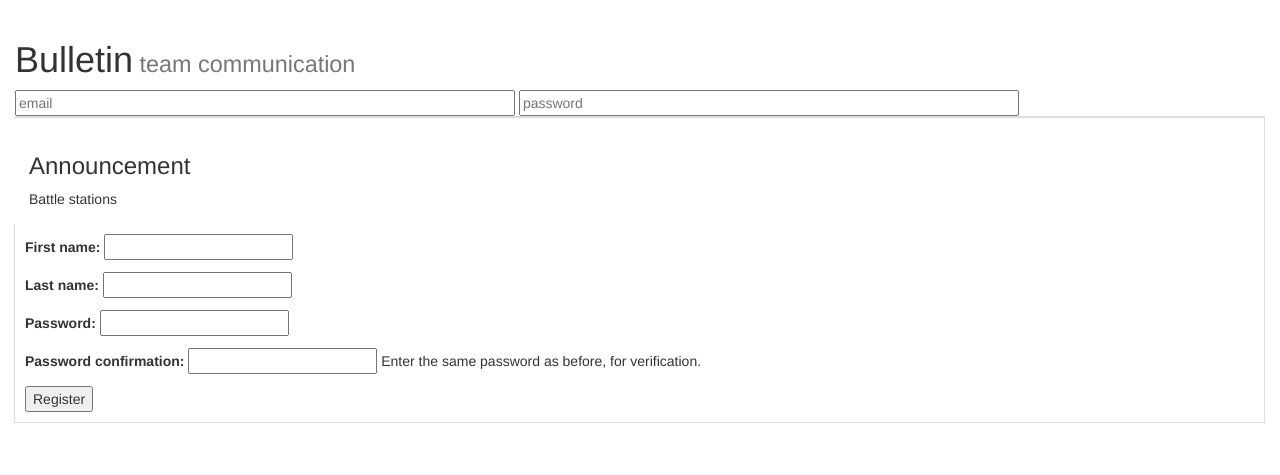
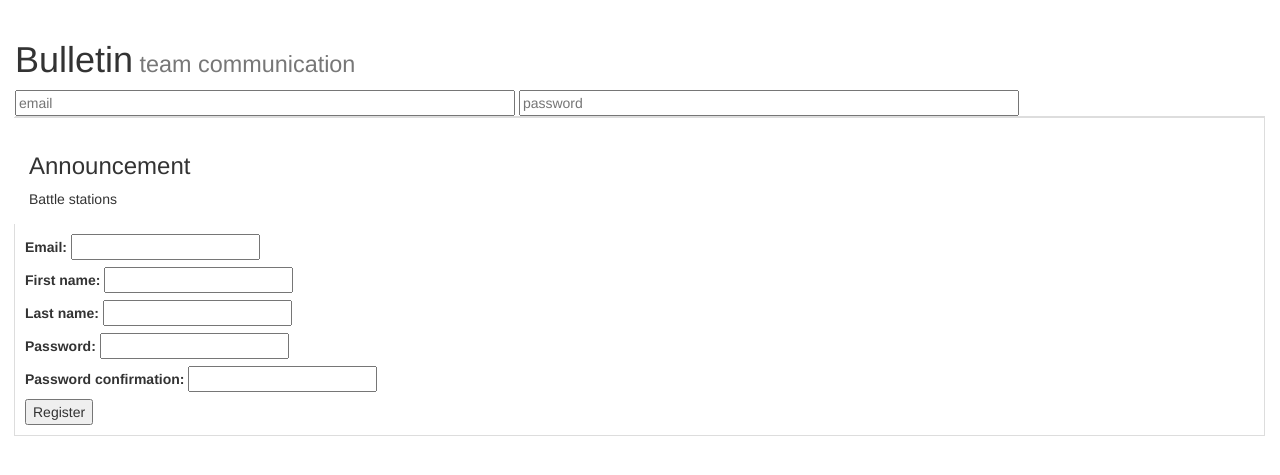
Before and after one commit to caylan/Bulletin, a Django app: template templates/prototype/register.html in a window 1280 px wide. Shown: the top 475 px of the page. Run offline with Django 3.2, Linux system fonts and the light colour scheme; the template is opened without the code that fills it: values that come from a table or form of the project are taken from there, others are empty; parts of the project's set-up code (start-up, migrations or seed data) failed here and were passed over; some libraries are stand-ins or nearby versions.

Commit message:
Changed registration form.

```diff
--- a/registration/forms.py
+++ b/registration/forms.py
@@ -1,4 +1,5 @@
 from django.contrib.auth.models import User
+from django import forms
 from django.contrib.auth.forms import UserCreationForm
 
 class RegistrationForm(UserCreationForm):
@@ -6,9 +7,11 @@ class RegistrationForm(UserCreationForm):
     A form that creates a user, using all of the required
     fields.
     '''
+    email = forms.EmailField(label='Email', max_length=40)
+
     class Meta:
         model = User
-        fields = ('first_name', 'last_name')
+        fields = ('email', 'first_name', 'last_name')
 
     def clean_email(self):
         ''' Checks to see if a user with the following email exists '''
@@ -24,7 +27,7 @@ class RegistrationForm(UserCreationForm):
         user = super(UserCreationForm, self).save(commit=False)
         user.set_password(self.cleaned_data["password"])
         user.email = self.cleaned_data["email"]
-        user.is_active = False # false until email is activated!
+        user.is_active = False # false until email activation!
         if commit:
             user.save()
         return user
--- a/templates/prototype/register.html
+++ b/templates/prototype/register.html
@@ -6,7 +6,21 @@
 
 {% block content %}
 <form method="post">
-    {{ form.as_p }}
+    {% for field in form %}
+    <div class="fieldWrapper">
+        <!--
+        This is simply because the implementation we're using
+        treats the username as the email address when doing
+        authentication.
+        -->
+        {% if field.name != "username" %}
+            <label for="id_subject">
+                    {{ field.label_tag }}
+            </label>
+            {{ field }}
+        {% endif %}
+    </div>
+    {% endfor %}
     <input type="submit" value="Register" />
 </form>
 {% endblock %}
```
